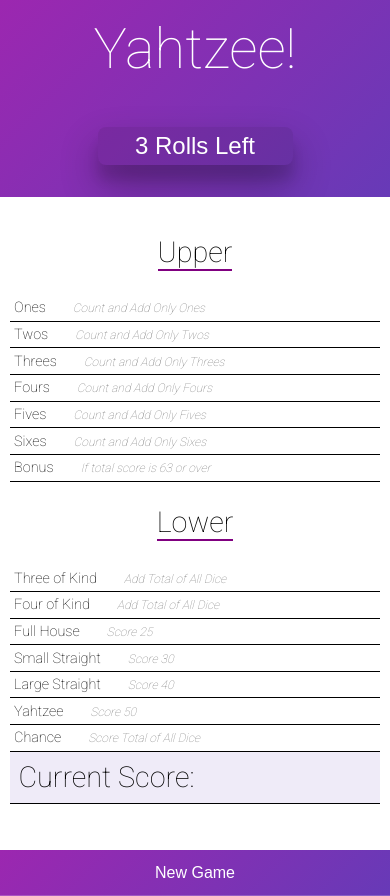
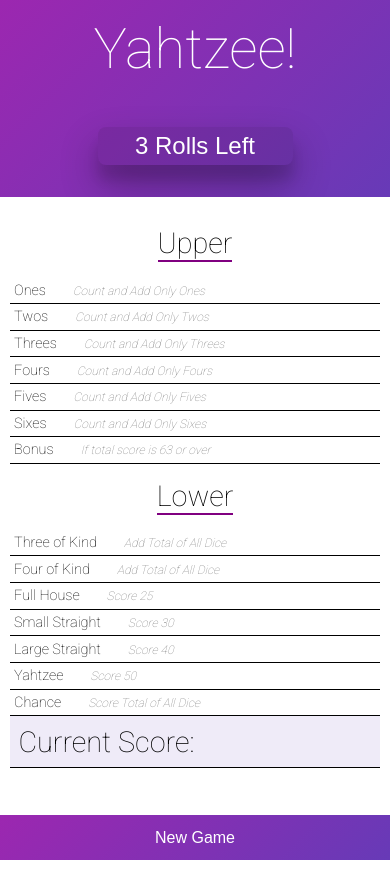
Before and after one commit to TyeCampbell/react-yahtzee, a React (Create React App) app: page / in a window 390 px wide. After the commit the page ends 860 px from the top, so only its background shows below. Built offline with nearby package versions, Linux system fonts and the light colour scheme; some icons are missing.

Commit message:
adjusted the margin around the h2 Upper and Lower for when the screen get smaller

```diff
--- a/src/ScoreTable.css
+++ b/src/ScoreTable.css
@@ -10,6 +10,10 @@
 @media only screen and (max-width: 500px) {
   .ScoreTable {
     width: 95%;
+  }
+
+  .ScoreTable h2 {
+    margin: 15px auto;
   }
 
 }
```
